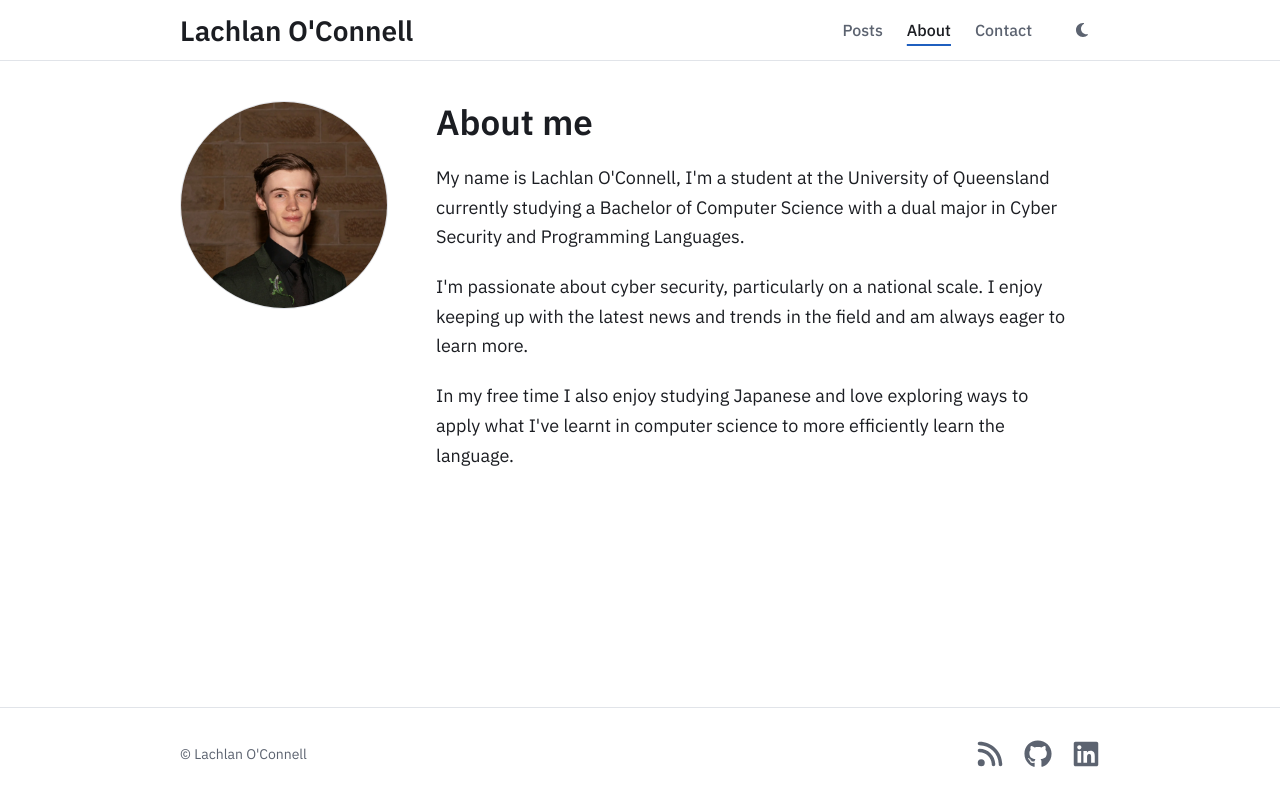
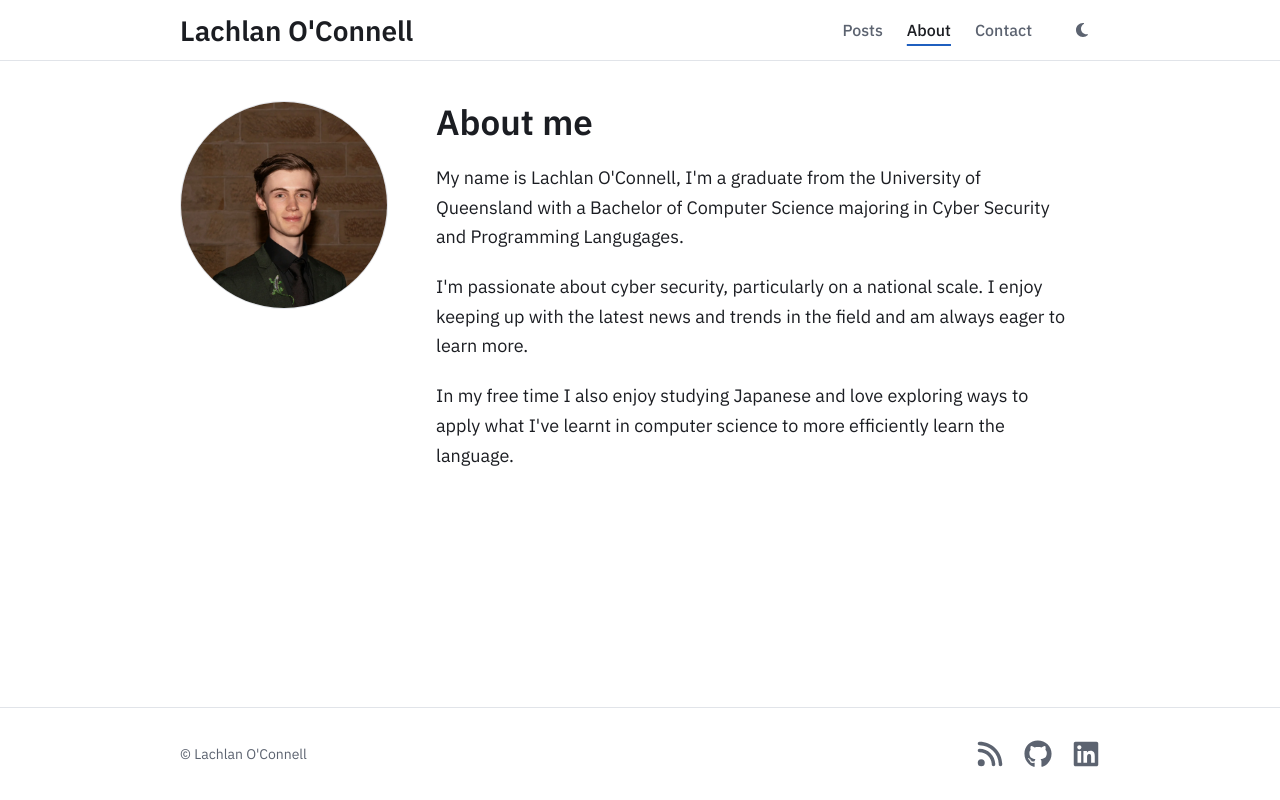
Before and after one commit to Lachlanoc/personalwebsite, a Next.js app: page /about in a window 1280 px wide. Built offline with nearby package versions, Linux system fonts and the light colour scheme.

Commit message:
fix: Graduated

```diff
--- a/src/app/about/page.tsx
+++ b/src/app/about/page.tsx
@@ -25,9 +25,9 @@ export default function AboutPage() {
             <h1 className="text-3xl font-semibold">About me</h1>
             <div className="mt-5 space-y-5 text-lg leading-[1.65]">
               <p>
-                My name is Lachlan O'Connell, I'm a student at the University of
-                Queensland currently studying a Bachelor of Computer Science
-                with a dual major in Cyber Security and Programming Languages.
+                My name is Lachlan O'Connell, I'm a graduate from the University of
+                Queensland with a Bachelor of Computer Science majoring in Cyber Security
+                and Programming Langugages.
               </p>
               <p>
                 I'm passionate about cyber security, particularly on a national
```
